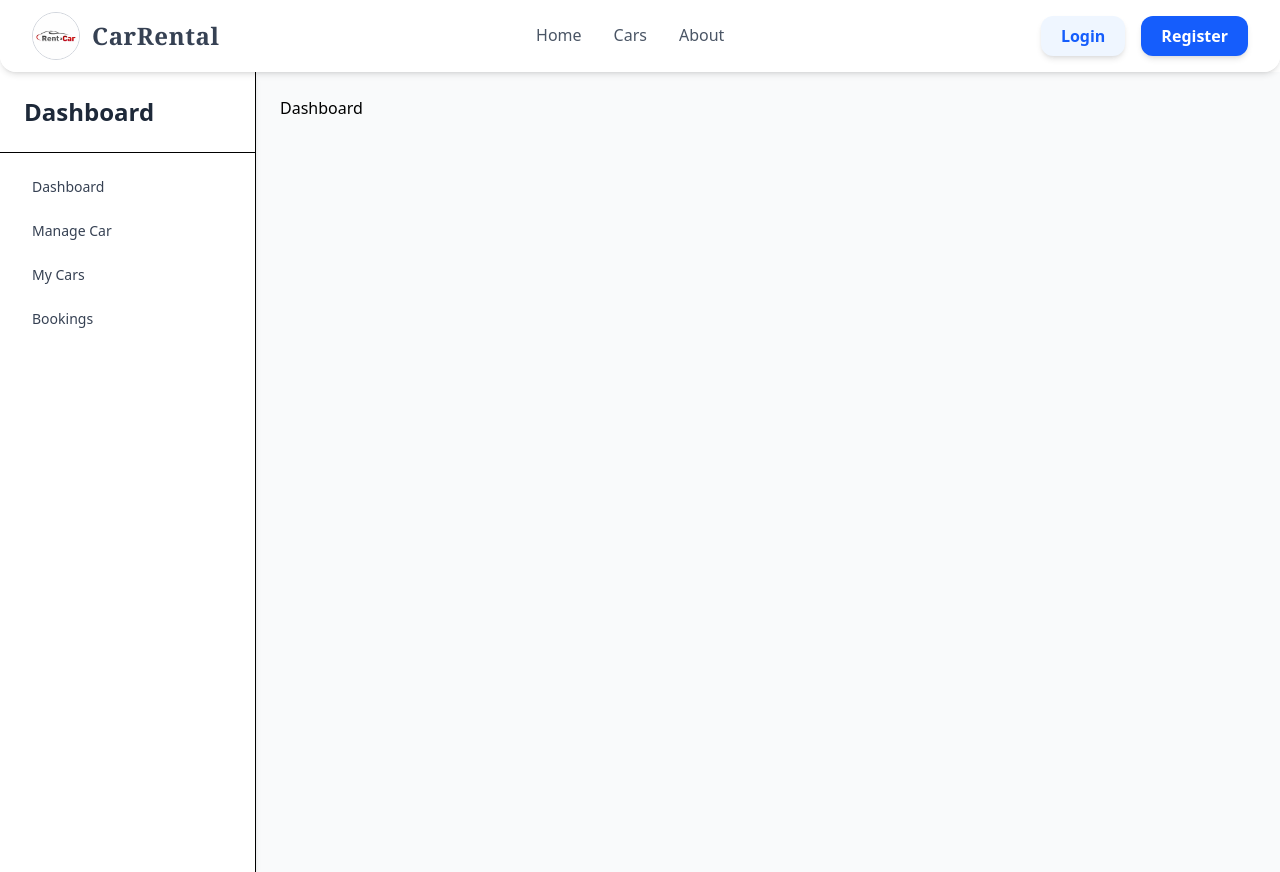
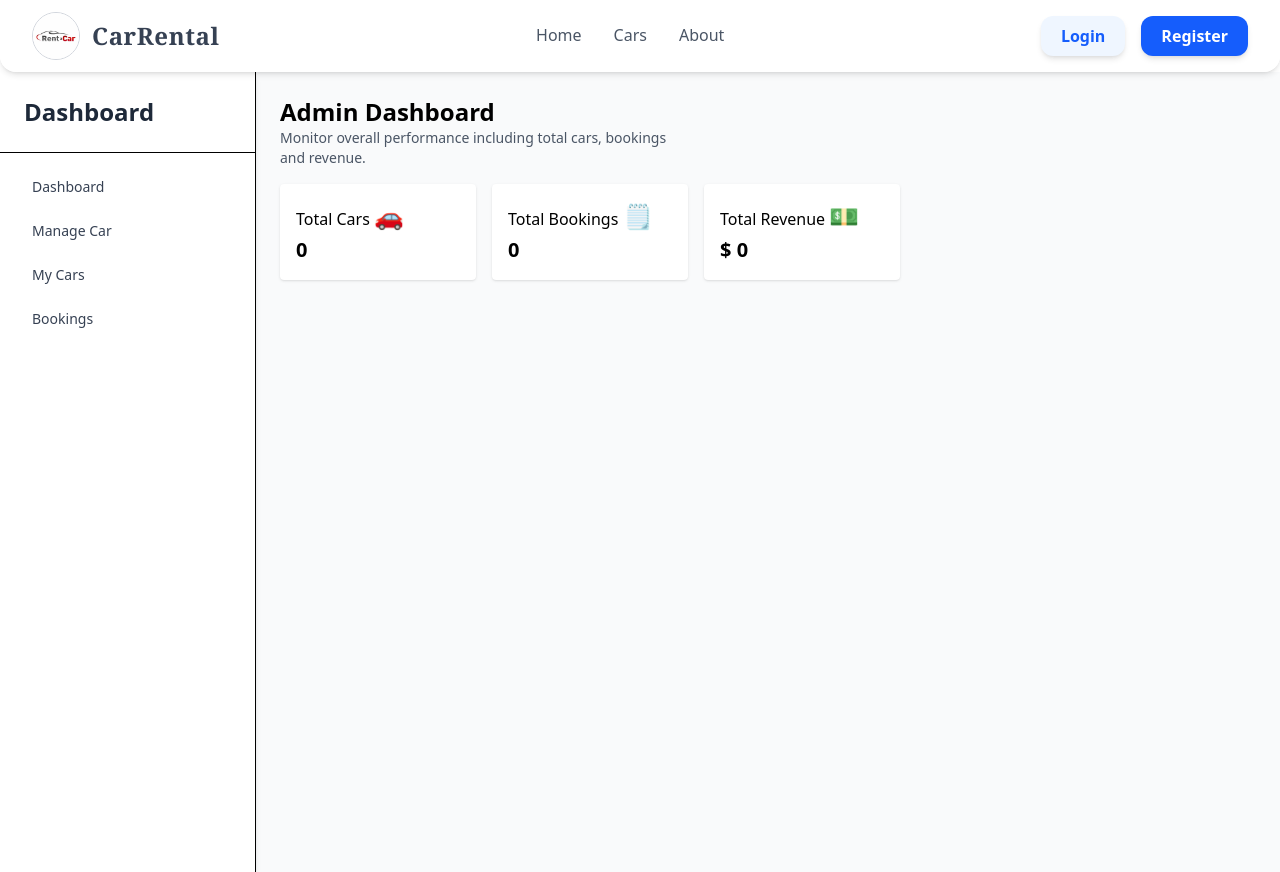
Before and after one commit to Vandan-Bhangale/Car-Rental, a React (Vite) app in the folder Frontend/car-rental/: page /dashboard/dashboard in a window 1280 px wide. Built offline with nearby package versions, Linux system fonts and the light colour scheme; no server answers.

Commit message:
Added new files and updated code

```diff
--- a/Frontend/car-rental/src/pages/Dashboard.jsx
+++ b/Frontend/car-rental/src/pages/Dashboard.jsx
@@ -1,5 +1,70 @@
-const Dashboard = () =>{
-    return <div>Dashboard</div>
-}
+import { useEffect, useState } from "react";
+
+const Dashboard = () => {
+  const [carCount, setCarCount] = useState(0);
+  const [bookingCount, setBookingCount] = useState(0);
+  const [totalRevenue, setTotalRevenue] = useState(0);
+
+  // Fetch car count from backend
+  useEffect(() => {
+    fetch(`${import.meta.env.VITE_GENERAL_API}/api/carCount`)
+      .then((response) => response.json())
+      .then((data) => {
+        setCarCount(data.count);
+      });
+  }, []);
+
+  // Fetch booking count from backend
+  useEffect(() => {
+    fetch(`${import.meta.env.VITE_GENERAL_API}/api/bookingCount`)
+      .then((response) => response.json())
+      .then((data) => {
+        setBookingCount(data.count);
+      });
+  }, []);
+
+  // Fetch total revenue from backend
+  useEffect(() => {
+    fetch(`${import.meta.env.VITE_GENERAL_API}/api/totalRevenue`)
+      .then((response) => response.json())
+      .then((data) => {
+        setTotalRevenue(data.totalRevenue);
+      });
+  }, []);
+
+  return (
+    <>
+      <div>
+        <h2 className="text-2xl font-bold">Admin Dashboard</h2>
+        <p className="text-gray-600 text-sm">
+          Monitor overall performance including total cars, bookings
+        </p>
+        <p className="text-gray-600 text-sm">and revenue.</p>
+
+        <div className="flex flex-col md:flex-row flex-wrap gap-4 mt-4">
+          {/* Total Cars */}
+          <div className="flex-1 md:max-w-[196px] p-4 bg-white rounded shadow">
+            <p className="inline-block">
+              Total Cars <span className="text-2xl">🚗</span>
+            </p>
+            <p className="text-xl font-semibold mt-1">{carCount}</p>
+          </div>
+
+          {/* Total Bookings */}
+          <div className="flex-1 md:max-w-[196px] p-4 bg-white rounded shadow">
+            <p className="inline-block">Total Bookings</p> <span className="text-2xl">🗒️</span>
+            <p className="text-xl font-semibold mt-1">{bookingCount}</p>
+          </div>
+
+          {/* Total Revenue */}
+          <div className="flex-1 md:max-w-[196px] p-4 bg-white rounded shadow">
+            <p className="inline-block">Total Revenue</p> <span className="text-2xl">💵</span>
+            <p className="text-xl font-semibold mt-1">$ {totalRevenue}</p>
+          </div>
+        </div>
+      </div>
+    </>
+  );
+};
 
 export default Dashboard;
```
Also changed, not shown: Frontend/car-rental/src/assets/image.png (added).
